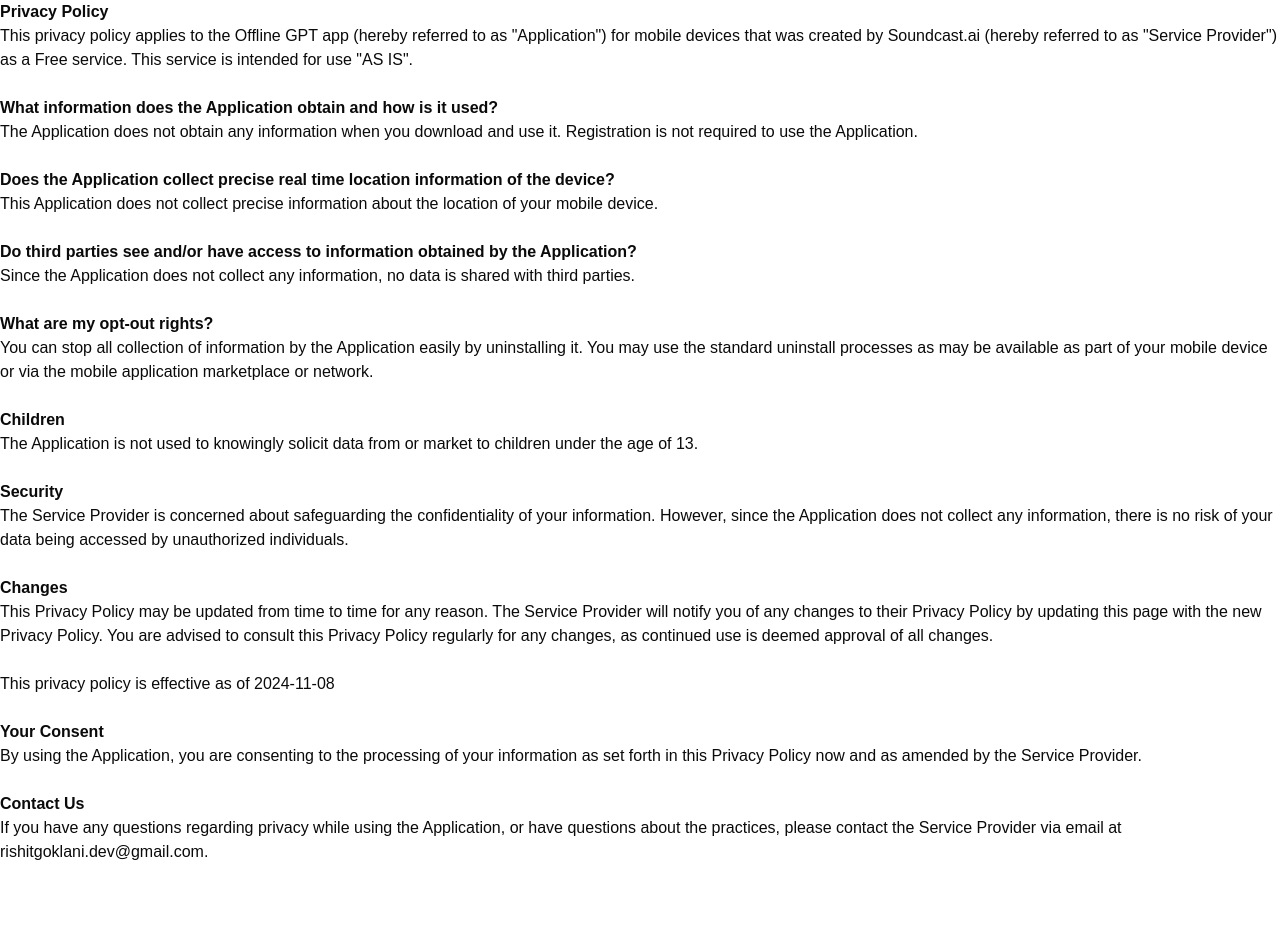
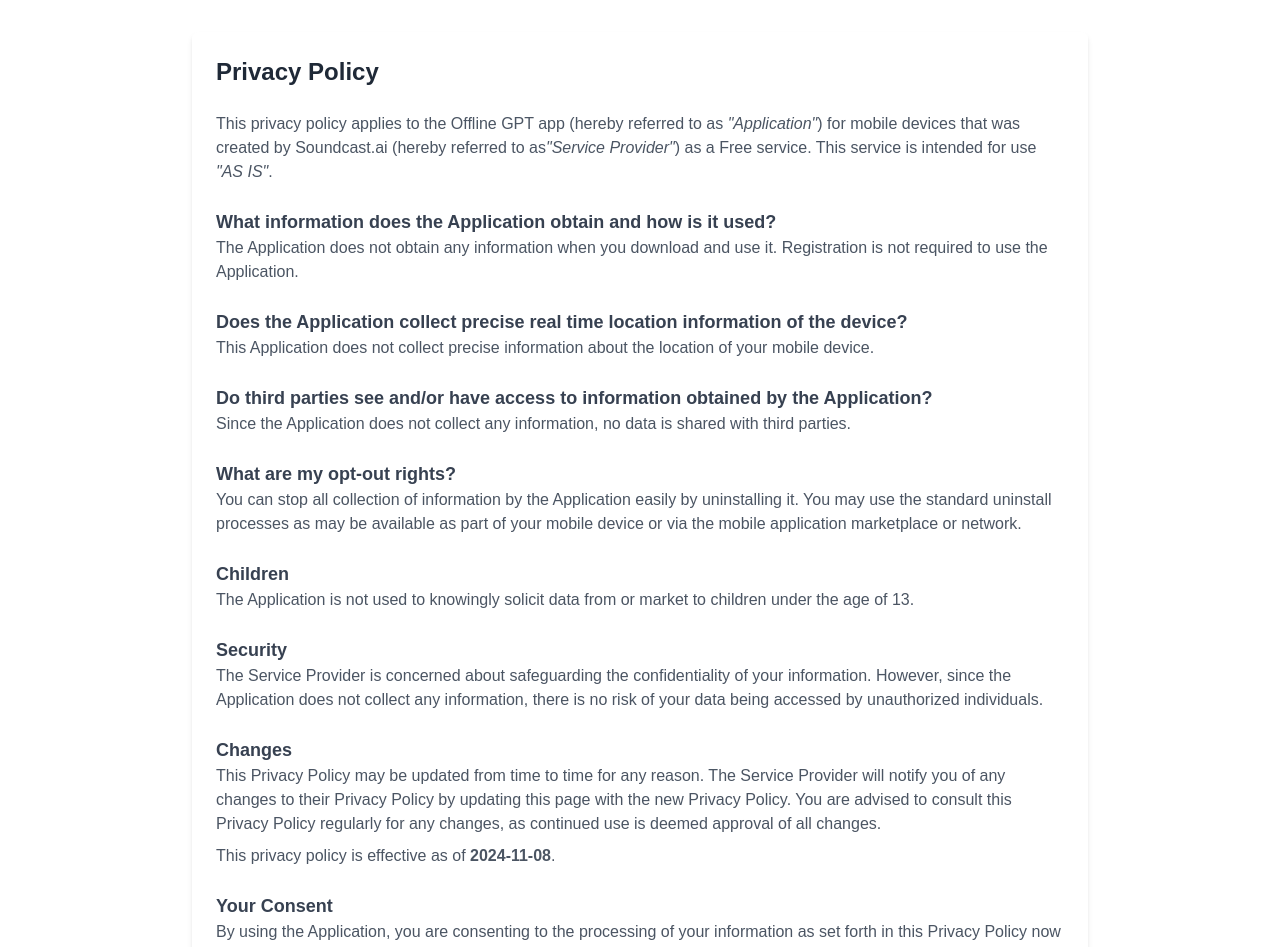
Before and after one commit to SoundCast-AI/soundcast.ai, a Next.js app: page /privacy-policy in a window 1280 px wide. Shown: the top 947 px of the page. Before the commit the page ends 864 px from the top, so only its background shows below. Built offline with nearby package versions, Linux system fonts and the light colour scheme.

Commit message:
priacy policy changes

```diff
--- a/src/pages/privacy-policy/index.tsx
+++ b/src/pages/privacy-policy/index.tsx
@@ -1,100 +1,119 @@
-// pages/privacy-policy.tsx
 import React from "react";
 
 const PrivacyPolicy = () => {
   return (
-    <div className="">
-      <div className="">
-        <strong>Privacy Policy</strong>
-        <p>
+    <div className="max-w-4xl mx-auto p-6 bg-white rounded-md shadow-md my-8">
+      <div className="space-y-6">
+        <h1 className="text-2xl font-bold text-gray-800">Privacy Policy</h1>
+        <p className="text-gray-600">
           This privacy policy applies to the Offline GPT app (hereby referred to
-          as &quot;Application&quot;) for mobile devices that was created by
-          Soundcast.ai (hereby referred to as &quot;Service Provider&quot;) as a
-          Free service. This service is intended for use &quot;AS IS&quot;.
+          as <span className="italic">&quot;Application&quot;</span>) for mobile
+          devices that was created by Soundcast.ai (hereby referred to as
+          <span className="italic">&quot;Service Provider&quot;</span>) as a
+          Free service. This service is intended for use{" "}
+          <span className="italic">&quot;AS IS&quot;</span>.
         </p>
-        <br />
 
-        <strong>
+        <section>
+          <h2 className="text-lg font-semibold text-gray-700">
             What information does the Application obtain and how is it used?
-        </strong>
-        <p>
-          The Application does not obtain any information when you download and
-          use it. Registration is not required to use the Application.
+          </h2>
+          <p className="text-gray-600">
+            The Application does not obtain any information when you download
+            and use it. Registration is not required to use the Application.
           </p>
-        <br />
+        </section>
 
-        <strong>
-          Does the Application collect precise real time location information of
-          the device?
-        </strong>
-        <p>
+        <section>
+          <h2 className="text-lg font-semibold text-gray-700">
+            Does the Application collect precise real time location information
+            of the device?
+          </h2>
+          <p className="text-gray-600">
             This Application does not collect precise information about the
             location of your mobile device.
           </p>
-        <br />
+        </section>
 
-        <strong>
-          Do third parties see and/or have access to information obtained by the
-          Application?
-        </strong>
-        <p>
+        <section>
+          <h2 className="text-lg font-semibold text-gray-700">
+            Do third parties see and/or have access to information obtained by
+            the Application?
+          </h2>
+          <p className="text-gray-600">
             Since the Application does not collect any information, no data is
             shared with third parties.
           </p>
-        <br />
+        </section>
 
-        <strong>What are my opt-out rights?</strong>
-        <p>
+        <section>
+          <h2 className="text-lg font-semibold text-gray-700">
+            What are my opt-out rights?
+          </h2>
+          <p className="text-gray-600">
             You can stop all collection of information by the Application easily
             by uninstalling it. You may use the standard uninstall processes as
             may be available as part of your mobile device or via the mobile
             application marketplace or network.
           </p>
-        <br />
+        </section>
 
-        <strong>Children</strong>
-        <p>
+        <section>
+          <h2 className="text-lg font-semibold text-gray-700">Children</h2>
+          <p className="text-gray-600">
             The Application is not used to knowingly solicit data from or market
             to children under the age of 13.
           </p>
-        <br />
+        </section>
 
-        <strong>Security</strong>
-        <p>
+        <section>
+          <h2 className="text-lg font-semibold text-gray-700">Security</h2>
+          <p className="text-gray-600">
             The Service Provider is concerned about safeguarding the
             confidentiality of your information. However, since the Application
-          does not collect any information, there is no risk of your data being
-          accessed by unauthorized individuals.
+            does not collect any information, there is no risk of your data
+            being accessed by unauthorized individuals.
           </p>
-        <br />
+        </section>
 
-        <strong>Changes</strong>
-        <p>
+        <section>
+          <h2 className="text-lg font-semibold text-gray-700">Changes</h2>
+          <p className="text-gray-600">
             This Privacy Policy may be updated from time to time for any reason.
             The Service Provider will notify you of any changes to their Privacy
             Policy by updating this page with the new Privacy Policy. You are
             advised to consult this Privacy Policy regularly for any changes, as
             continued use is deemed approval of all changes.
           </p>
-        <br />
+          <p className="text-gray-600 mt-2">
+            This privacy policy is effective as of <strong>2024-11-08</strong>.
+          </p>
+        </section>
 
-        <p>This privacy policy is effective as of 2024-11-08</p>
-        <br />
+        <section>
+          <h2 className="text-lg font-semibold text-gray-700">Your Consent</h2>
+          <p className="text-gray-600">
+            By using the Application, you are consenting to the processing of
+            your information as set forth in this Privacy Policy now and as
+            amended by the Service Provider.
+          </p>
+        </section>
 
-        <strong>Your Consent</strong>
-        <p>
-          By using the Application, you are consenting to the processing of your
-          information as set forth in this Privacy Policy now and as amended by
-          the Service Provider.
+        <section>
+          <h2 className="text-lg font-semibold text-gray-700">Contact Us</h2>
+          <p className="text-gray-600">
+            If you have any questions regarding privacy while using the
+            Application, or have questions about the practices, please contact
+            the Service Provider via email at{" "}
+            <a
+              href="mailto:vivekans2016@gmail.com"
+              className="text-blue-600 underline"
+            >
+              vivekans2016@gmail.com
+            </a>
+            .
           </p>
-        <br />
-
-        <strong>Contact Us</strong>
-        <p>
-          If you have any questions regarding privacy while using the
-          Application, or have questions about the practices, please contact the
-          Service Provider via email at rishitgoklani.dev@gmail.com.
-        </p>
+        </section>
       </div>
     </div>
   );
```
Lines whose indentation alone changed are shown as unchanged.
